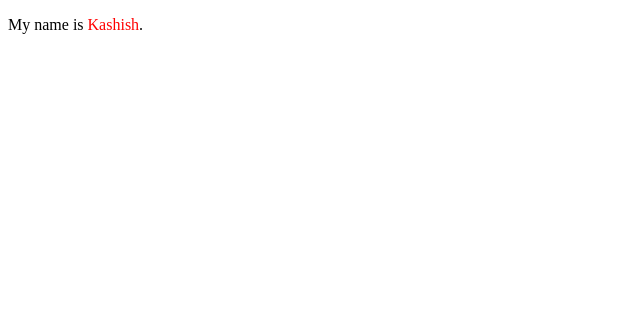
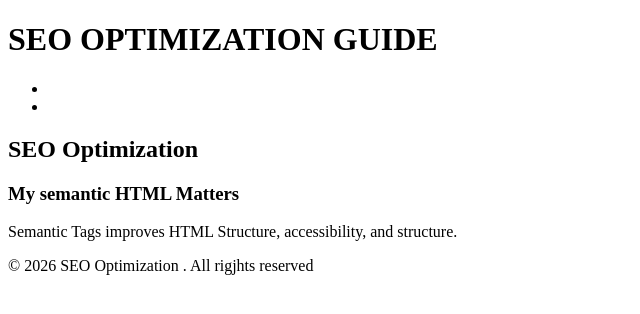
Before and after one commit to kashishparashar2007-cyber/Practical-, a plain HTML site: page index.html in a window 1280 px wide. Shown: the whole page, without its empty margins (0-640 px from the left). Drawn offline with Linux system fonts and the light colour scheme.

Commit message:
Update index.html

```diff
--- a/index.html
+++ b/index.html
@@ -1,8 +1,47 @@
 <!DOCTYPE html>
-<html>
-<body>
+<html lang="en">
+<head>
+  <meta charaset="UTF-8">
+  <meta name="viewport">
 
-<p>My name is <span style="color: red;">Kashish</span>.</p>
+  <title>  SEOP OPTIMIZATION</title>
+  <meta
+    name ="description"
+    content= "Learn how semantic Tags improve SEO,
+    accessibility and website structure."/>
+</head>
+
+  <body>
+
+    <header>
+      <h1>SEO OPTIMIZATION GUIDE</h1>
+
+      <nav aria-label= "Main Navigation">
+        <ul>
+          <li><a href=#home></a></li>
+          <li><a href=#About></a></li>
+        </ul>
+      </nav>
+    </header>
+
+    <main>
+      <article>
+        <h2> SEO Optimization</h2>
+
+        <section>
+          <h3> My semantic HTML Matters</h3>
+          <p>
+            Semantic Tags improves HTML Structure,
+            accessibility, and structure.
+          </p>
+        </section>
+      </article>
+    </main>
+
+    <footer>
+      <p>&copy; 2026 SEO Optimization . All rigjhts reserved </p>
+    </footer>
+
 
 </body>
 </html>
```
